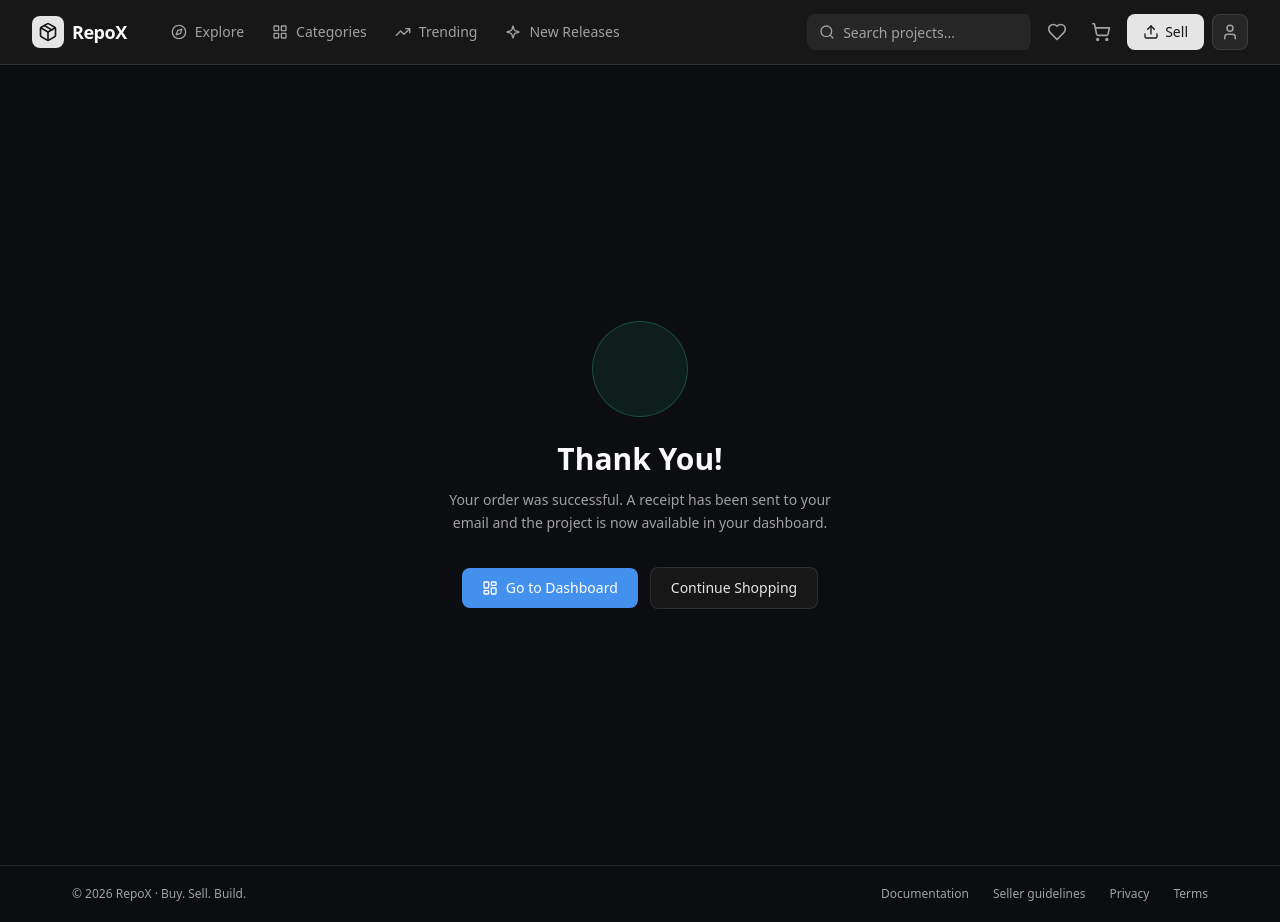
After one commit to MaKER4788/RepoX, a Node project: template views/thankyou.ejs in a window 1280 px wide. The commit adds this page. Run offline with Node 20 templates, Linux system fonts and the light colour scheme; the template is opened without the code that fills it, so the values that code supplies are empty.

Commit message:
added Thank you page

```diff
--- a/app.js
+++ b/app.js
@@ -21,6 +21,7 @@ const wishlistRoutes = require("./routes/wishlist");
 const dashboardRoutes = require("./routes/dashboard");
 const reviewRoutes = require("./routes/review");
 const sitemapRoutes = require("./routes/sitemap");
+const paymentRoutes = require("./routes/payments");
 var app = express();
 
 app.set('views', path.join(__dirname, 'views'));
@@ -66,6 +67,7 @@ app.use('/', authRoutes);
 app.use('/wishlist', wishlistRoutes);
 app.use('/dashboard', dashboardRoutes);
 app.use("/reviews", reviewRoutes);
+app.use("/payments", paymentRoutes);
 app.use('/', sitemapRoutes);
 
 // Chrome DevTools well-known probe — respond with empty settings so it doesn't 404
--- a/public/output.css
+++ b/public/output.css
@@ -739,6 +739,9 @@
   .border-\[\#1447e6\]\/40 {
     border-color: color-mix(in oklab, #1447e6 40%, transparent);
   }
+  .border-\[oklch\(0\.7_0\.14_160\)\]\/30 {
+    border-color: color-mix(in oklab, oklch(0.7 0.14 160) 30%, transparent);
+  }
   .border-black\/10 {
     border-color: color-mix(in srgb, #000 10%, transparent);
     @supports (color: color-mix(in lab, red, red)) {
@@ -786,6 +789,9 @@
   }
   .bg-\[\#1447e6\]\/80 {
     background-color: color-mix(in oklab, #1447e6 80%, transparent);
+  }
+  .bg-\[oklch\(0\.7_0\.14_160\)\]\/10 {
+    background-color: color-mix(in oklab, oklch(0.7 0.14 160) 10%, transparent);
   }
   .bg-\[oklch\(0\.17_0_0\)\] {
     background-color: oklch(0.17 0 0);
--- /dev/null
+++ b/views/thankyou.ejs
@@ -0,0 +1,40 @@
+<%- include("partials/header") %>
+
+<section class="min-h-screen bg-[#0B0D10] flex items-center justify-center px-6">
+    <div class="max-w-lg mx-auto text-center">
+        <div class="mb-8">
+            <div class="inline-flex items-center justify-center w-24 h-24 rounded-full bg-[oklch(0.7_0.14_160)]/10 border border-[oklch(0.7_0.14_160)]/30 mb-6">
+                <svg xmlns="http://www.w3.org/2000/svg" width="48" height="48" viewBox="0 0 24 24" fill="none" stroke="oklch(0.7_0.14_160)" stroke-width="1.5" stroke-linecap="round" stroke-linejoin="round">
+                    <path d="M22 11.08V12a10 10 0 1 1-5.93-9.14"/>
+                    <polyline points="22 4 12 14.01 9 11.01"/>
+                </svg>
+            </div>
+            <h1 class="text-3xl font-bold text-neutral-50 mb-3">Thank You!</h1>
+            <p class="text-[#a1a1a1] text-sm leading-relaxed max-w-sm mx-auto">
+                <% if (project && project.title) { %>
+                    Your purchase of <span class="text-neutral-200 font-medium"><%= project.title %></span> was successful.
+                <% } else { %>
+                    Your order was successful.
+                <% } %>
+                A receipt has been sent to your email and the project is now available in your dashboard.
+            </p>
+        </div>
+
+        <div class="flex flex-col sm:flex-row items-center justify-center gap-3">
+            <a href="/dashboard" class="inline-flex items-center gap-2 px-5 py-2.5 rounded-lg bg-[oklch(0.65_0.16_255)] text-white text-sm font-medium hover:opacity-90 transition">
+                <svg xmlns="http://www.w3.org/2000/svg" width="16" height="16" viewBox="0 0 24 24" fill="none" stroke="currentColor" stroke-width="2" stroke-linecap="round" stroke-linejoin="round">
+                    <rect width="7" height="9" x="3" y="3" rx="1"/>
+                    <rect width="7" height="5" x="14" y="3" rx="1"/>
+                    <rect width="7" height="9" x="14" y="12" rx="1"/>
+                    <rect width="7" height="5" x="3" y="16" rx="1"/>
+                </svg>
+                Go to Dashboard
+            </a>
+            <a href="/marketplace" class="inline-flex items-center gap-2 px-5 py-2.5 rounded-lg border border-white/10 bg-neutral-900 text-neutral-200 text-sm font-medium hover:bg-neutral-800 transition">
+                Continue Shopping
+            </a>
+        </div>
+    </div>
+</section>
+
+<%- include("partials/footer") %>
```
Also changed, not shown: routes/payments.js (+19 -0 lines).
